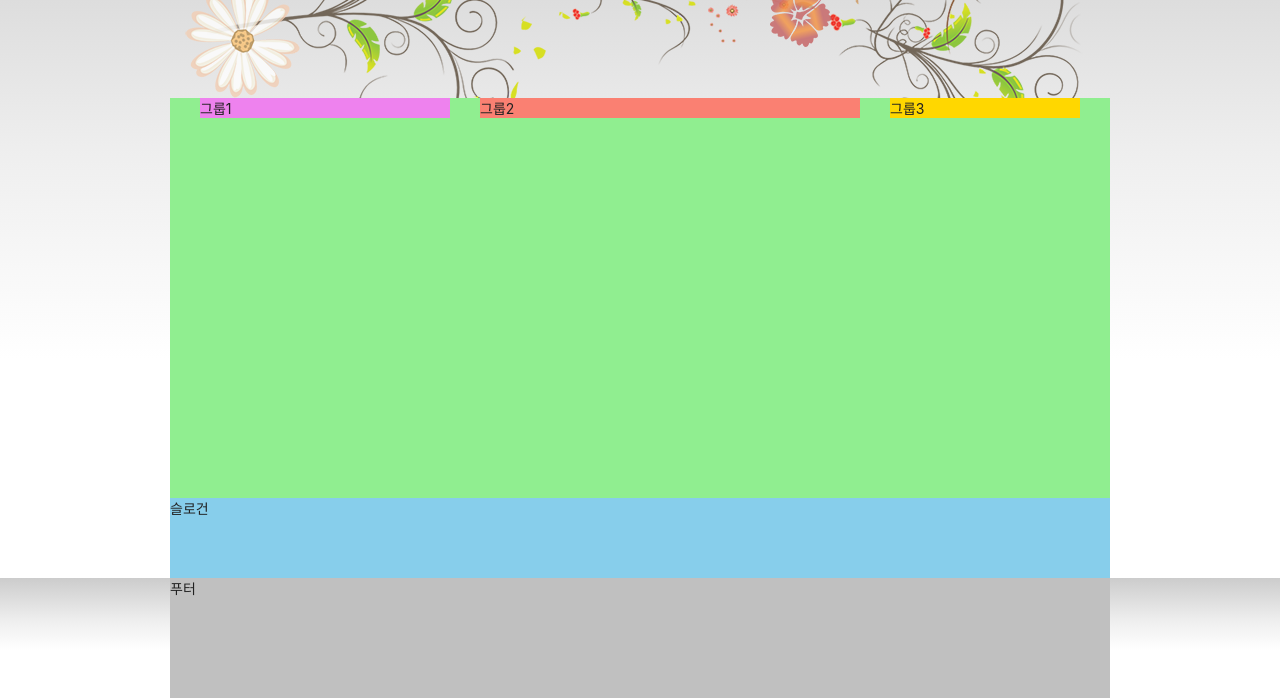
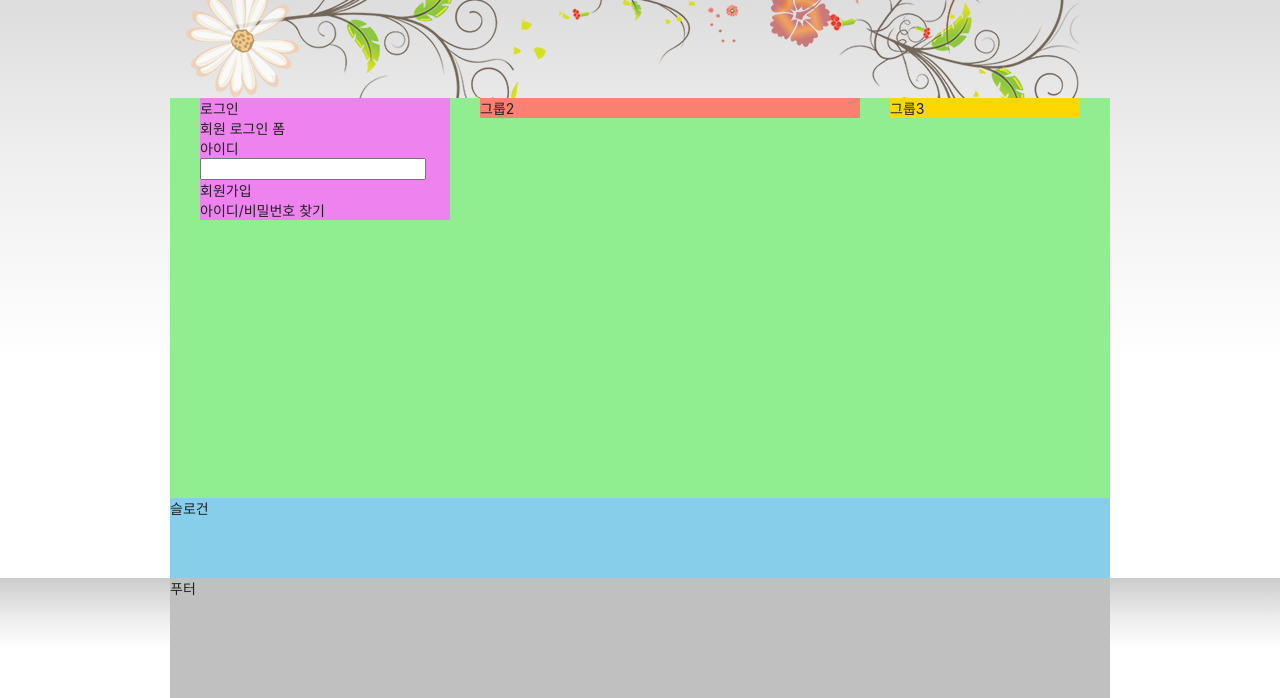
Before and after one commit to kkujoni/html5, a plain HTML site: page index.html in a window 1280 px wide. Shown: the part 149-847 px from the top of the page. Drawn offline with Linux system fonts and the light colour scheme; a web font is replaced by a local one.

Commit message:
아이디입력서식마크업

```diff
--- a/index.html
+++ b/index.html
@@ -138,7 +138,23 @@
     </div>
   </div>
   <main class="main">
-    <div class="group group1">그룹1</div>
+    <div class="group group1">
+      <section class="login">
+        <h2 class="login-title">로그인</h2>
+        <form action="" class="login-form">
+          <fieldset>
+            <legend>회원 로그인 폼</legend>
+            <div class="user-email">
+              <label for="userEmail">아이디</label><input type="email" id="userEmail" />
+            </div>
+          </fieldset>
+        </form>
+        <ul class="sign">
+          <li><a href="/">회원가입</a></li>
+          <li><a href="/">아이디/비밀번호 찾기</a></li>
+        </ul>
+      </section>
+    </div>
     <div class="group group2">그룹2</div>
     <div class="group group3">그룹3</div>
   </main>
```
